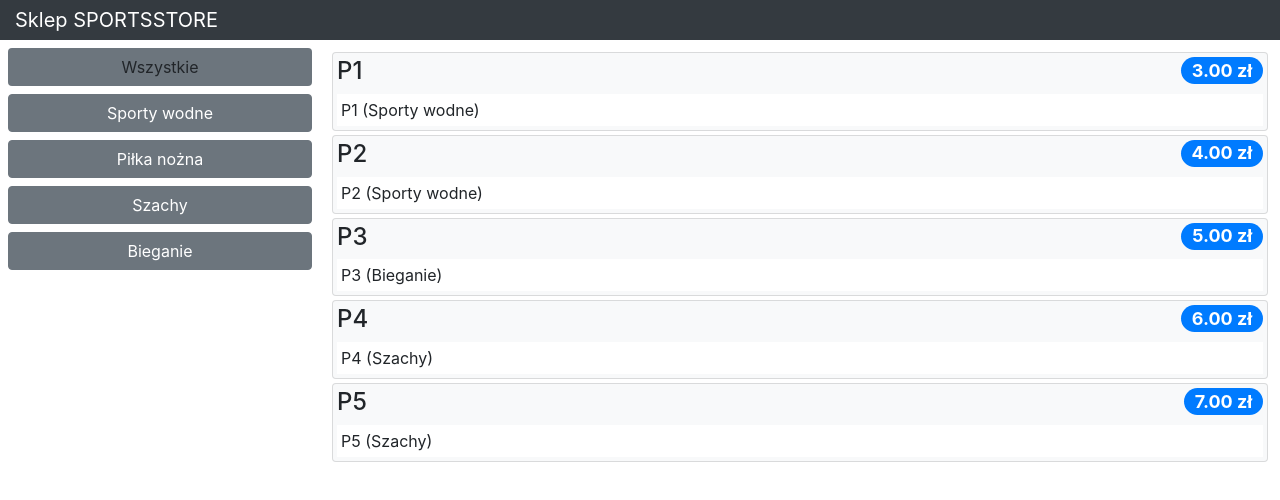
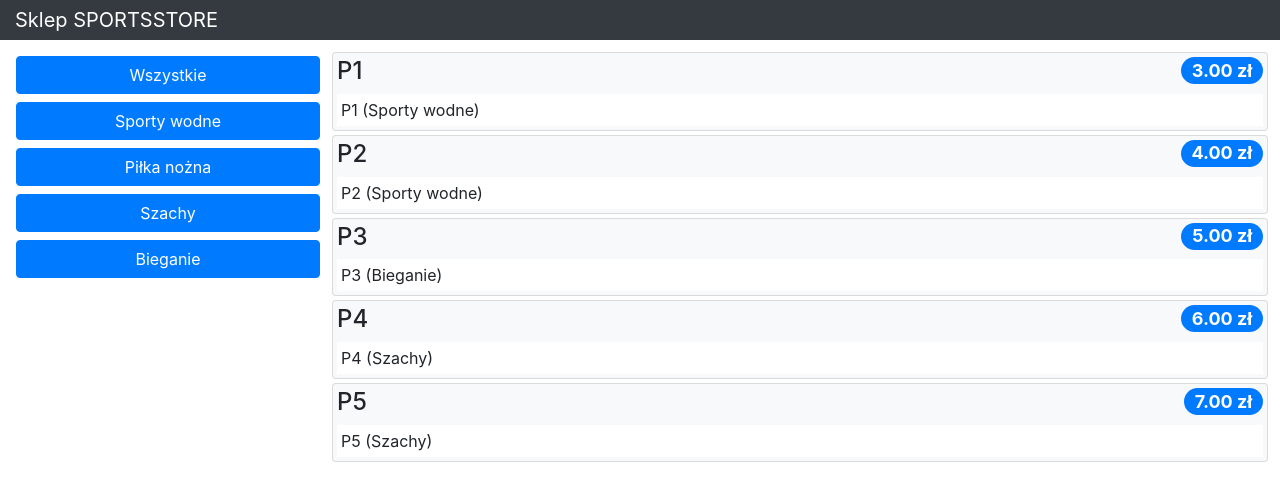
Before and after one commit to maciejewskakatarzyna/Sports-Store, a React (Create React App) app: page /shop/products in a window 1280 px wide. Shown: the top 500 px of the page. Built offline with nearby package versions, Linux system fonts and the light colour scheme.

Commit message:
add ToggleLink component

```diff
--- /dev/null
+++ b/src/ToggleLink.js
@@ -0,0 +1,20 @@
+import React, {Component} from "react";
+import {Route, Link} from "react-router-dom";
+
+export class ToggleLink extends Component {
+    render() {
+        return(
+            <Route path={this.props.className || this.props.exact}
+                   children={routeProps => {
+                       const baseClasses = this.props.className || "m-2 btn btn-block";
+                       const activeClass = this.props.activeClass || "btn-primary";
+                       const inActiveClass = this.props.inActiveClass || "btn-secondary";
+
+                       const combinedClasses = `${baseClasses} ${routeProps.match ? activeClass : inActiveClass}`
+                       return <Link to={this.props.to} className={combinedClasses}>
+                           {this.props.children}
+                       </Link>
+                   }} />
+        )
+    }
+}
--- a/src/shop/CategoryNavigation.js
+++ b/src/shop/CategoryNavigation.js
@@ -1,19 +1,18 @@
 import React, {Component} from "react";
-import {Link} from "react-router-dom";
+import { ToggleLink } from "../ToggleLink";
 
 export class CategoryNavigation extends Component {
     render() {
         return (
             <>
-                <Link className="btn bg-secondary btn-block"
-                      to={this.props.baseUrl}>
+                <ToggleLink to={this.props.baseUrl} exact={true}>
                     Wszystkie
-                </Link>
+                </ToggleLink>
                 {this.props.categories && this.props.categories.map(cat =>
-                <Link className="btn btn-secondary btn-block" key={cat}
+                <ToggleLink  key={cat}
                       to={`${this.props.baseUrl}/${cat.toLowerCase()}`}>
                     {cat}
-                </Link>
+                </ToggleLink>
                 )}
             </>
         )
```
